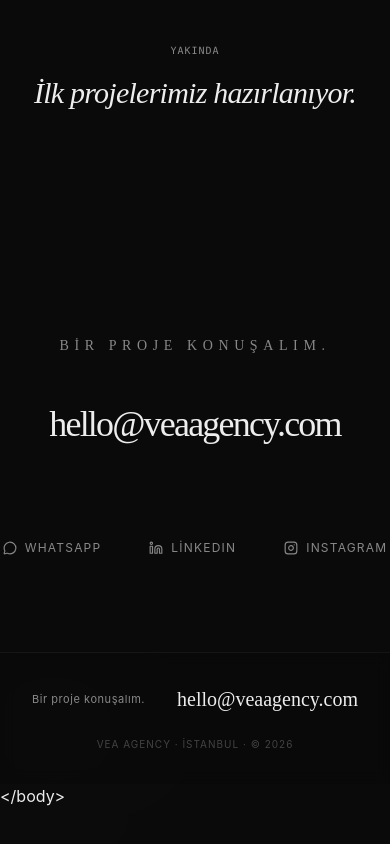
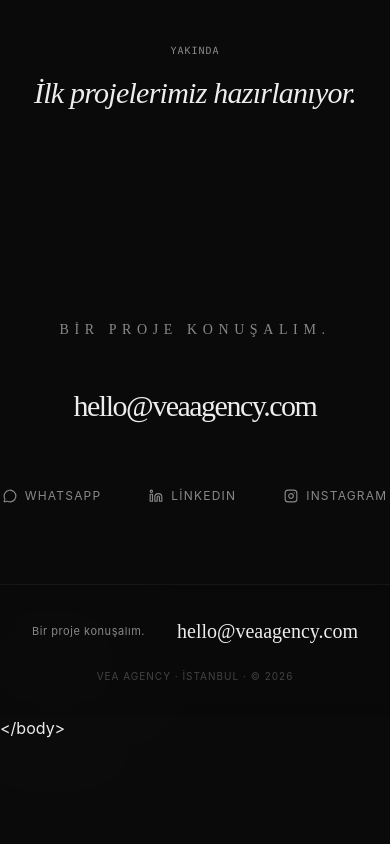
Before and after one commit to gokdenizyalcinoz/vea-agency-website, a React (Vite) app: page / in a window 390 px wide. Shown: the part 2495-3339 px from the top of the page. After the commit the page ends 3307 px from the top, so only its background shows below. Built offline with nearby package versions, Linux system fonts and the light colour scheme.

Commit message:
Adjust layout and styling in Contact component

```diff
--- a/src/components/Contact.tsx
+++ b/src/components/Contact.tsx
@@ -10,12 +10,12 @@ export default function Contact({ lang }: ContactProps) {
   const t = translations[lang].contact;
 
   return (
-    <section id="contact" className="py-24 md:py-64 px-8 bg-[#0A0A0A] z-10 relative">
+    <section id="contact" className="py-20 md:py-40 px-8 bg-[#0A0A0A] z-10 relative">
       <div className="max-w-[1000px] mx-auto text-center md:text-left">
         <motion.h2
           initial={{ opacity: 0 }}
           whileInView={{ opacity: 1 }}
-          viewport={{ once: true }}
+          viewport={{ once: true, amount: 0.2 }}
           className="text-sm uppercase tracking-[0.4em] font-medium text-muted mb-12"
         >
           {t.title}
@@ -24,19 +24,19 @@ export default function Contact({ lang }: ContactProps) {
         <motion.div
           initial={{ opacity: 0, y: 20 }}
           whileInView={{ opacity: 1, y: 0 }}
-          viewport={{ once: true }}
+          viewport={{ once: true, amount: 0.2 }}
           className="inline-block relative group"
         >
           <a
             href="mailto:hello@veaagency.com"
-            className="text-4xl md:text-8xl font-serif tracking-tighter"
+            className="text-3xl sm:text-5xl md:text-8xl font-serif tracking-tighter break-all md:break-normal"
           >
             hello@veaagency.com
           </a>
           <div className="absolute -bottom-2 left-0 w-0 h-[1px] bg-white transition-all duration-700 ease-in-out group-hover:w-full" />
         </motion.div>
 
-        <div className="mt-24 flex items-center justify-center md:justify-start gap-12 text-muted">
+        <div className="mt-16 md:mt-20 flex items-center justify-center md:justify-start gap-12 text-muted">
           <a href="#" className="flex items-center gap-2 text-xs uppercase tracking-widest hover:text-white transition-colors group">
             <MessageCircle size={14} className="group-hover:scale-110 transition-transform" /> WhatsApp
           </a>
```
